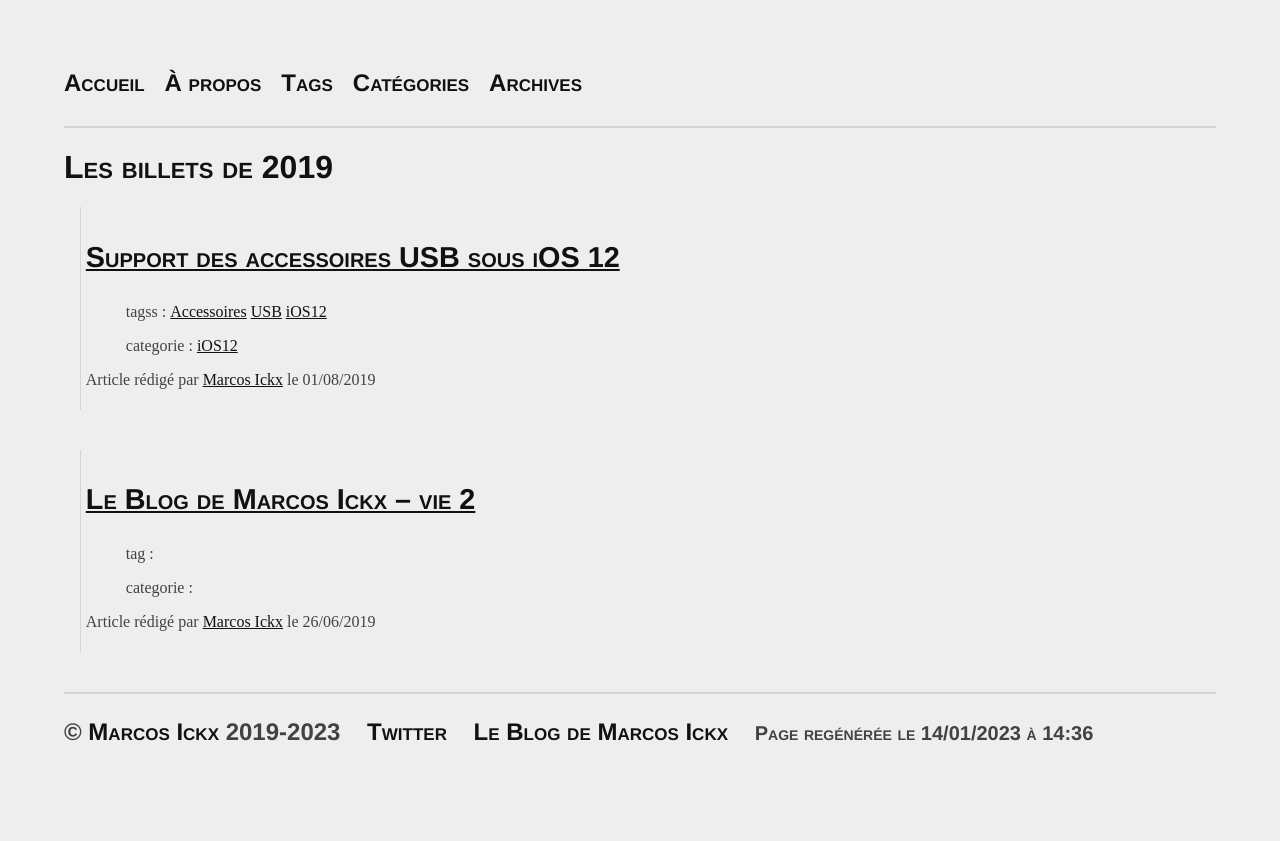
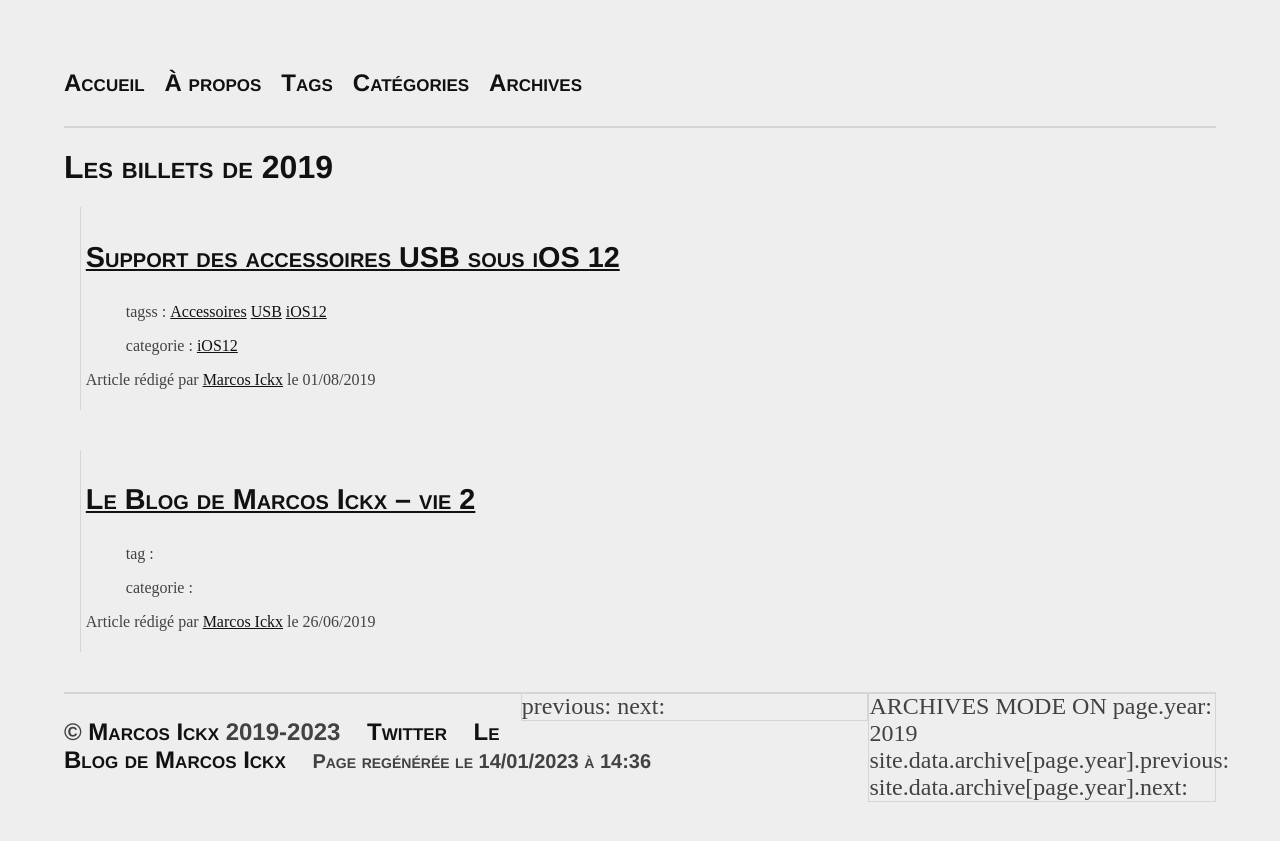
Before and after one commit to MarcosIckx/PreviewMarcosxNet, a Jekyll site: the page built from _pages/2019.md, in a window 1280 px wide. Shown: the top 841 px of the page. Built offline with Jekyll 4.4.1, drawn with Linux system fonts in a browser that asks for light colours.

Commit message:
Update previous-next.html

```diff
--- a/_includes/previous-next.html
+++ b/_includes/previous-next.html
@@ -20,19 +20,53 @@ title : le titre de la page/post précédent/suivant
 ~~~
 {%- endcomment -%}
 
+
+{%- assign debugMode = include.debug | default: false -%}
 {%- if page.previous or page.next -%}
+{%- if debugMode -%}
+<div class="debug">
+page.previous: {{page.previous}}
+page.next: {{page.next}}
+</div>
+{%- endif -%}
   {%- assign previous = page.previous -%}
   {%- assign next = page.next -%}
-{%- elsif page.layout contains "archive" -%}
+{%- elsif page.layout contains "archives" -%}
+{%- if debugMode -%}
+<div class="debug">
+  ARCHIVES MODE ON
+page.year: {{page.year}}
+site.data.archive[page.year].previous: {{site.data.archive[page.year].previous}}
+site.data.archive[page.year].next: {{site.data.archive[page.year].next}}
+</div>
+{%- endif -%}
   {%- assign previous = site.data.archive[site.data.archive[page.year].previous] -%}
   {%- assign next = site.data.archive[site.data.archive[page.year].next] -%}
+{%- endif -%}
+{%- if debugMode -%}
+<div class="debug">
+previous: {{previous}}
+next: {{next}}
+</div>
 {%- endif -%}
 {%- if previous or next -%}
 <div class="Precedent-Suivant">
   <div class="Precedent">
+    {%- if debugMode -%}
+<div class="debug">
+previous.url: {{previous.url}}
+previous.title: {{previous.title}}
+</div>
+{%- endif -%}
     {%- if previous.url -%}<a href="{{previous.url}}"><span class="left">&laquo;</span> {{previous.title}}</a>{%- endif -%}
   </div>
   <div class="Suivant">
+    {%- if debugMode -%}
+<div class="debug">
+next.url: {{next.url}}
+next.title: {{next.title}}
+</div>
+{%- endif -%}
     {%- if next.url -%}<a href="{{next.url}}">{{next.title}} <span class="right">&raquo;</span></a>{%- endif -%}
   </div>
 </div>
```
